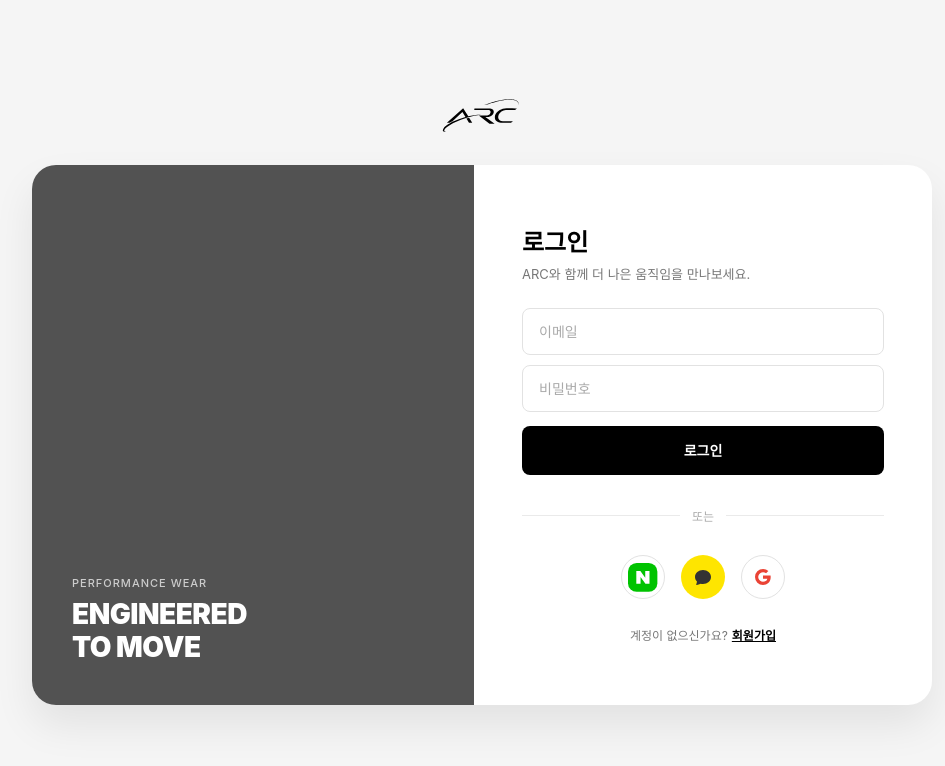
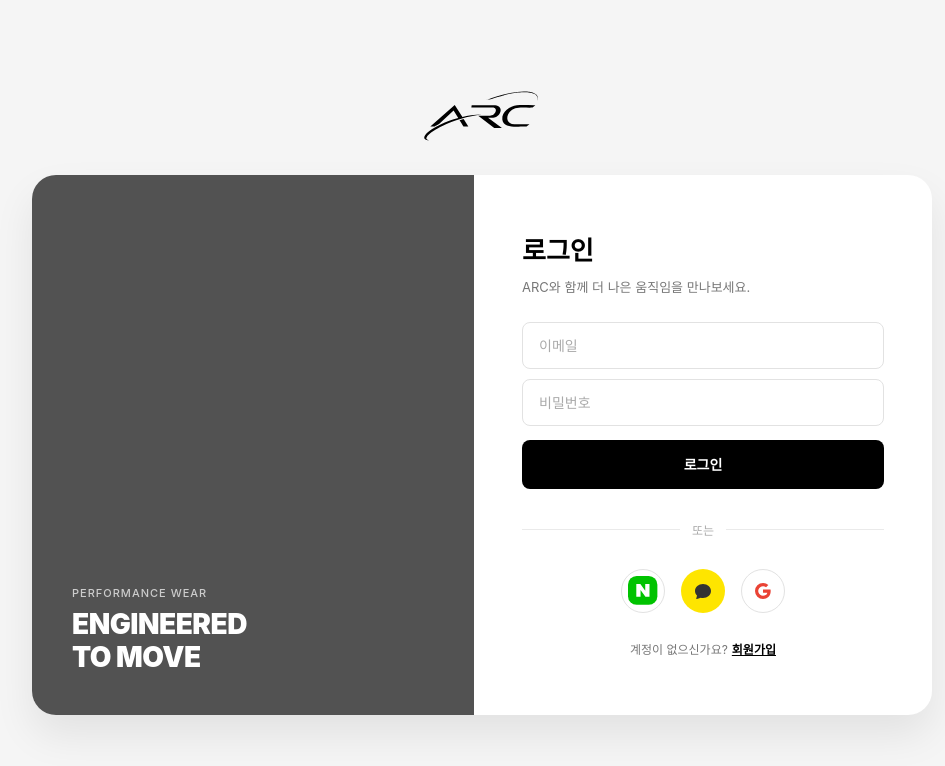
Before and after one commit to mallangdochi/Mini-e-Commerce-team-project, a React (Vite) app: page /login in a window 1280 px wide. Shown: the top 766 px of the page, without its empty margins (158-1103 px from the left). Built offline with nearby package versions, Linux system fonts and the light colour scheme; the HTML template or start-up script is replaced by a standard one; a web font is replaced by a local one.

Commit message:
feat: 로그인 페이지 UI 수정 및 지우기 버튼 추가

```diff
--- a/src/pages/LoginPage.jsx
+++ b/src/pages/LoginPage.jsx
@@ -78,19 +78,26 @@ function LoginPage() {
             <p className="login-form-subtitle">ARC와 함께 더 나은 움직임을 만나보세요.</p>
 
             <form className="login-form" onSubmit={handleSubmit}>
-              <label className="login-field">
+              <div className="login-field">
                 <span className="login-field-label">이메일</span>
 
                 <input
                   type="email"
                   value={email}
+                  maxLength={50}
                   onChange={(event) => setEmail(event.target.value)}
                   placeholder="이메일"
                   className="login-input"
                   autoComplete="email"
                   required
                 />
-              </label>
+                {/*email이 빈값이 아닐 때 X 버튼 노출 */}
+                {email && (
+                  <button type="button" className="clear-btn" onClick={() => setEmail('')}>
+                    ✕
+                  </button>
+                )}
+              </div>
 
               <label className="login-field">
                 <span className="login-field-label">비밀번호</span>
@@ -98,12 +105,19 @@ function LoginPage() {
                 <input
                   type="password"
                   value={password}
+                  maxLength={20}
                   onChange={(event) => setPassword(event.target.value)}
                   placeholder="비밀번호"
                   className="login-input"
                   autoComplete="current-password"
                   required
                 />
+                {/*password가 빈값이 아닐 때 X 버튼 노출 */}
+                {password && (
+                  <button type="button" className="clear-btn" onClick={() => setPassword('')}>
+                    ✕
+                  </button>
+                )}
               </label>
 
               <button type="submit" className="login-submit-btn" disabled={isLoading}>
--- a/src/styles/login.css
+++ b/src/styles/login.css
@@ -43,7 +43,7 @@
   display: block;
 
   width: auto;
-  height: 40px;
+  height: 60px;
 
   color: #000;
 }
@@ -115,12 +115,12 @@
 }
 
 .login-form-title {
-  margin: 0 0 4px;
+  margin: 0 0 8px;
 
   color: #000;
 
-  font-size: 24px;
-  font-weight: 700;
+  font-size: 26px;
+  font-weight: 800;
 }
 
 .login-form-subtitle {
@@ -215,6 +215,34 @@
 
 .login-submit-btn:hover {
   background: #333;
+}
+
+/* --- X 지우기 버튼 --- */
+.login-field {
+  position: relative;
+}
+
+.login-input {
+  padding-right: 40px; /* 글자 깔림 여백 추가 */
+}
+
+.clear-btn {
+  position: absolute;
+  right: 12px;
+  bottom: 12px; /* input 높이에 맞춰 위치 조절 */
+  background: transparent;
+  border: none;
+  font-size: 14px;
+  color: #999;
+  cursor: pointer;
+  padding: 0;
+  display: flex;
+  align-items: center;
+  justify-content: center;
+}
+
+.clear-btn:hover {
+  color: #000;
 }
 
 .login-error-text {
```
